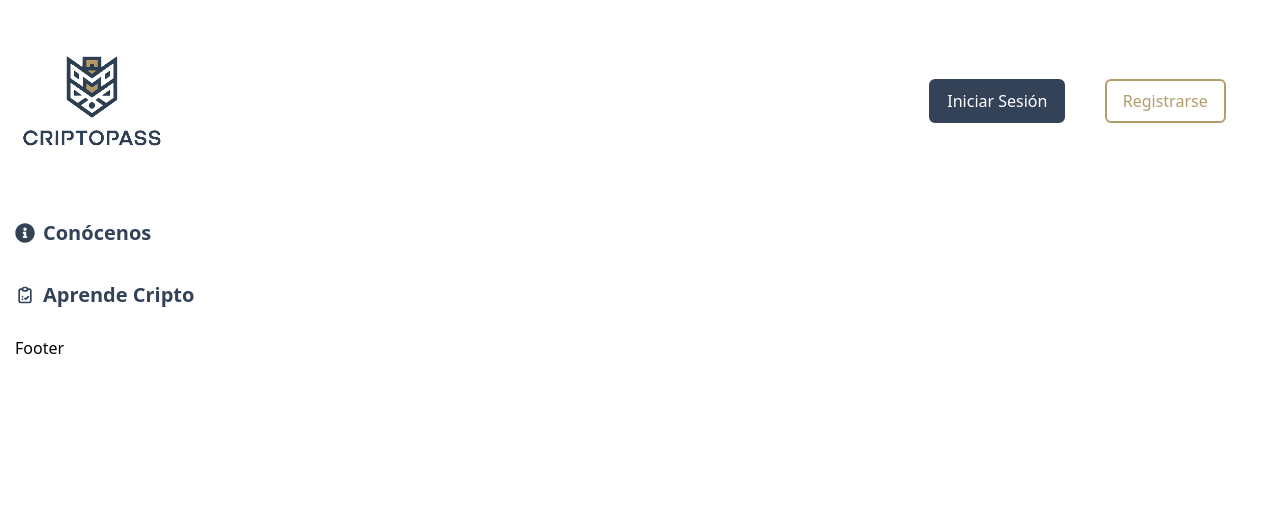
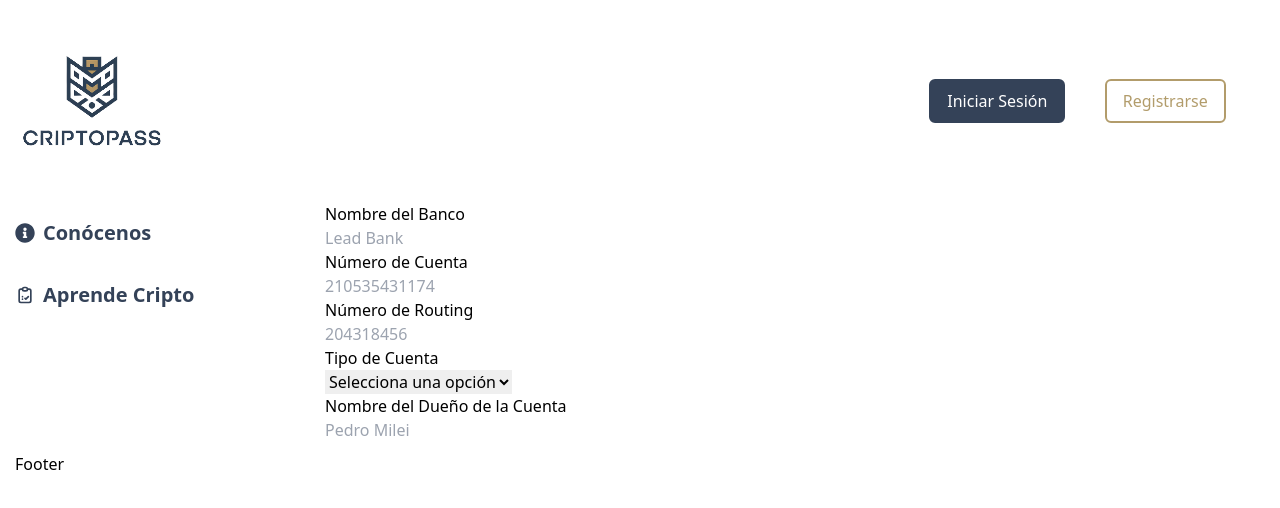
Before and after one commit to Juanpibazan/criptopass-frontend, a React (Vite) app: page /register-external-account in a window 1280 px wide. Shown: the top 508 px of the page. Built offline with nearby package versions, Linux system fonts and the light colour scheme.

Commit message:
Started RegistroCuentaExterna.jsx

```diff
--- a/src/App.jsx
+++ b/src/App.jsx
@@ -14,6 +14,7 @@ import Transfers from './sections/Transfers';
 import Home from './sections/Home';
 import Profile from './sections/Profile';
 import RegistroDestinatarios from './sections/RegistroDestinatarios';
+import RegistroCuentaExterna from './sections/RegistroCuentaExterna';
 
 import { useStateValue } from './context/StateProvider';
 import { actionTypes } from './context/reducer';
@@ -35,6 +36,7 @@ function App() {
         <Route path='/home' element={<Home />} />
         <Route path='/profile' element={<Profile />} />
         <Route path='/register-recipient-accounts' element={<RegistroDestinatarios />} />
+        <Route path='/register-external-account' element={<RegistroCuentaExterna/>} />
       </Routes>
       <Footer />
 
--- a/src/Components/Header.jsx
+++ b/src/Components/Header.jsx
@@ -72,10 +72,10 @@ const Header = ()=>{
             <h1 className='font-bold text-[30px] text-primary'>{activeTitle}</h1>
             {user ? (
                 <div className='w-[30%] flex flex-row justify-evenly items-center'>
-                    {user.customer_id !=='' && user.kyc_status ==='approved' && (
+                    {user.customer_id !=='' && user.kyc_status ==='approved' && user.tos_status === 'approved' && (
                         <div className='w-[80%] flex flex-row justify-between items-center'>
                             <Link onClick={(e)=>handleClick(e.target.innerHTML)} to='/transfer' className='py-2 px-4 bg-primary text-white border-primary border-2 rounded-md hover:bg-white hover:text-primary'>Transferir USDT a USD</Link>
-                            <Link onClick={(e)=>handleClick(e.target.innerHTML)} to='/register-recipient-accounts' className='py-2 px-4 bg-white text-secondary border-secondary border-2 rounded-md hover:bg-secondary hover:text-white'>Registrar Cuenta Destino</Link>
+                            <Link onClick={(e)=>handleClick(e.target.innerHTML)} to='/register-external-account' className='py-2 px-4 bg-white text-secondary border-secondary border-2 rounded-md hover:bg-secondary hover:text-white'>Registrar Una Cuenta Externa</Link>
                         </div>
                     )}
 
--- a/src/sections/Profile.jsx
+++ b/src/sections/Profile.jsx
@@ -221,7 +221,7 @@ const Profile = ()=>{
                                 <p><strong>Status: </strong><span className={ `${kycStatus==='approved' ? 'bg-green-300' : 'bg-tertiary'} border-2 border-tertiary text-primary font-garet font-bold rounded-md py-2 px-4 w-[20%]`}>{kycStatus}</span></p>
                             </div>
                             <div>
-                                <p><strong> KYC Link: </strong><a href={kycLink} className={kycStatus !=='approved' ? 'text-primary bg-blue-100 font-garet font-bold text-[12px] hover:text-secondary block' : 'hidden'}>{kycLink}</a></p>
+                                <p className={kycStatus !=='approved' ? 'block' : 'hidden'}><strong> KYC Link: </strong><a href={kycLink} className={'text-primary bg-blue-100 font-garet font-bold text-[12px] hover:text-secondary'}>{kycLink}</a></p>
                             </div>
                         </div>
                     )}
@@ -239,7 +239,7 @@ const Profile = ()=>{
                                 <p><strong>Status: </strong><span className={ `${tosStatus==='approved' ? 'bg-green-300' : 'bg-tertiary'} border-2 border-tertiary text-primary font-garet font-bold rounded-md py-2 px-4 w-[20%]`}>{tosStatus}</span></p>
                             </div>
                             <div>
-                                <p><strong> TOS Link: </strong><a href={tosLink} className={tosStatus !=='approved' ? 'text-primary bg-blue-100 font-garet font-bold text-[12px] hover:text-secondary block' : 'hidden'}>{tosLink}</a></p>
+                                <p className={tosStatus !=='approved' ? 'block' : 'hidden'}><strong> TOS Link: </strong><a href={tosLink} className={'text-primary bg-blue-100 font-garet font-bold text-[12px] hover:text-secondary'}>{tosLink}</a></p>
                             </div>
                         </div>
                     )}
--- /dev/null
+++ b/src/sections/RegistroCuentaExterna.jsx
@@ -0,0 +1,51 @@
+import React, {useState} from 'react';
+import axios from 'axios';
+import { v4 as uuidv4 } from 'uuid';
+import { ToastContainer, toast } from 'react-toastify';
+import 'react-toastify/dist/ReactToastify.css';
+import { jwtDecode } from 'jwt-decode';
+
+import { useStateValue } from '../context/StateProvider';
+import { actionTypes } from '../context/reducer';
+import SessionEnded from '../Components/SessionEnded';
+
+
+const RegistroCuentaExterna = ()=>{
+
+    const [{activeTitle,user,jwtoken},dispatch] = useStateValue();
+    const [bankName,setBankName] = useState('');
+
+
+    return (
+        <div>
+            <div>
+                <div>
+                    <label>Nombre del Banco</label><br/>
+                    <input type='text' placeholder='Lead Bank' />
+                </div>
+                <div>
+                    <label>Número de Cuenta</label><br/>
+                    <input type='text' placeholder='210535431174' />
+                </div>
+                <div>
+                    <label>Número de Routing</label><br/>
+                    <input type='text' placeholder='204318456' />
+                </div>
+                <div>
+                    <label>Tipo de Cuenta</label><br/>
+                    <select>
+                        <option value=''>Selecciona una opción</option>
+                        <option value='Checking'>Cuenta de Cheques</option>
+                        <option value='Saving'>Cuenta de Ahorros</option>
+                    </select>
+                </div>
+                <div>
+                    <label>Nombre del Dueño de la Cuenta</label><br/>
+                    <input type='text' placeholder='Pedro Milei' />
+                </div>
+            </div>
+        </div>
+    )
+};
+
+export default RegistroCuentaExterna;
```
